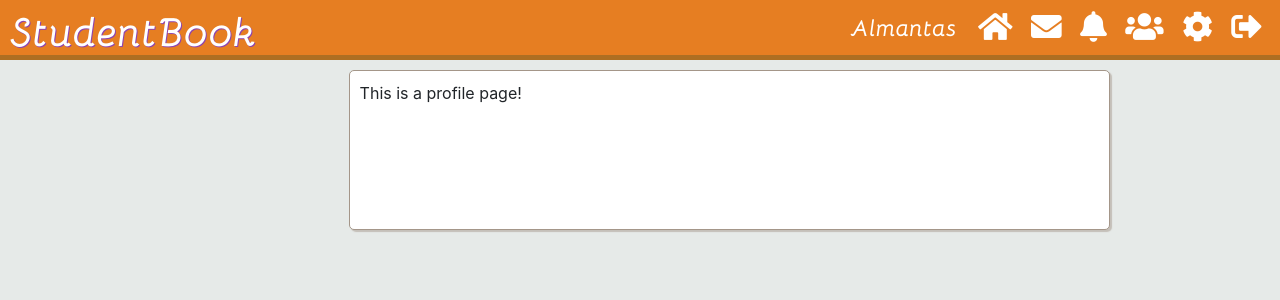
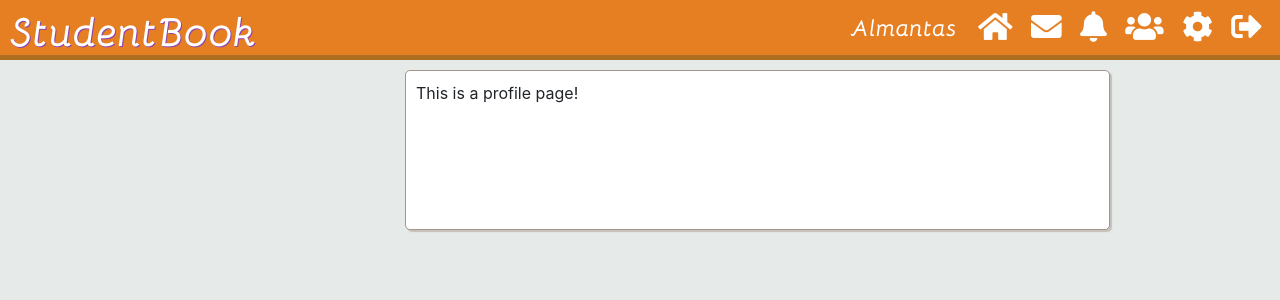
Before and after one commit to miglezub/Inzinerinis-projektas, a PHP site: page /Demo/profile.php in a window 1280 px wide. Shown: the top 300 px of the page. Run offline with PHP 8.4, Linux system fonts and the light colour scheme; a user stored in the database is signed in; data comes from the database, SQL or seed files in the repository; some libraries are stand-ins or nearby versions.

Commit message:
Perdarytas pagr srauto naujienų lango plotis

```diff
--- a/Demo/assets/css/style.css
+++ b/Demo/assets/css/style.css
@@ -99,7 +99,7 @@ nav a:hover {
 
 .main_column {
 	float: right;
-	width: 81%;
+	width: 75%;
 	z-index: -1;
 	min-height: 160px;
 }
```
